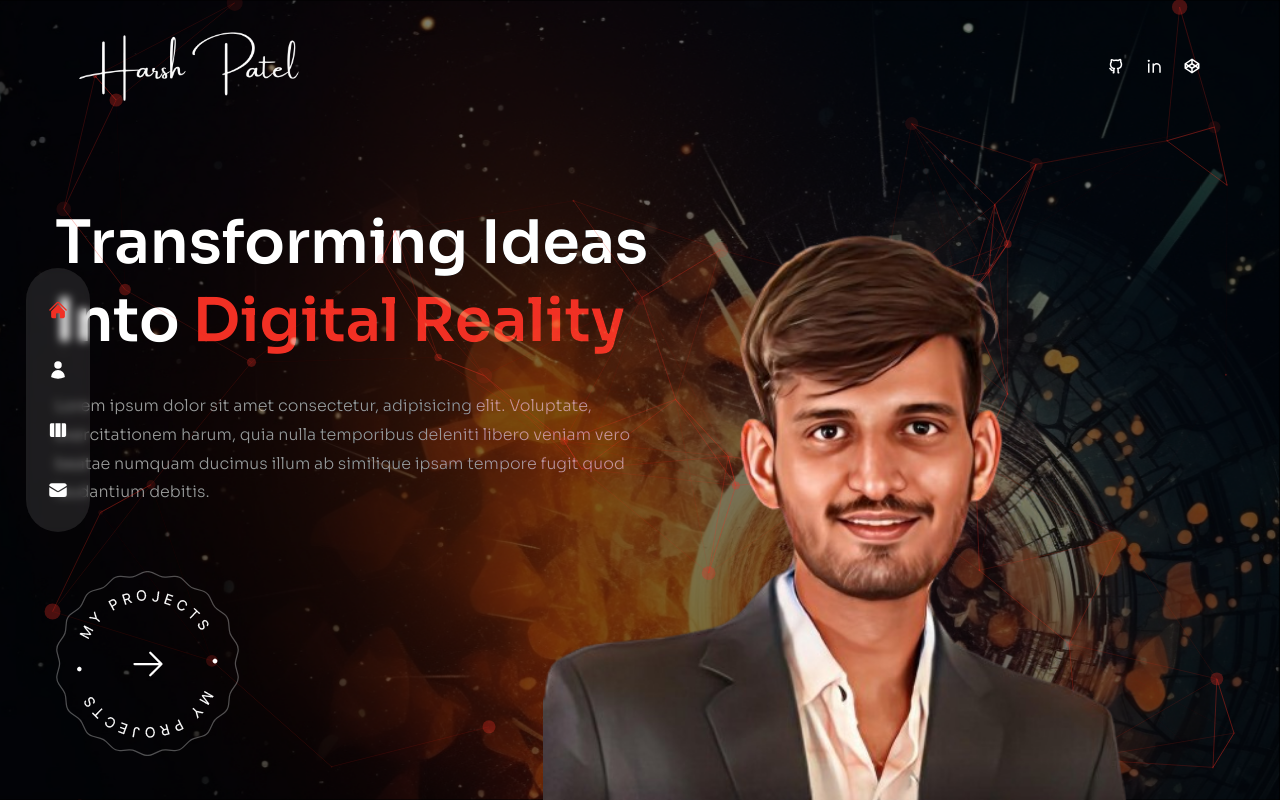
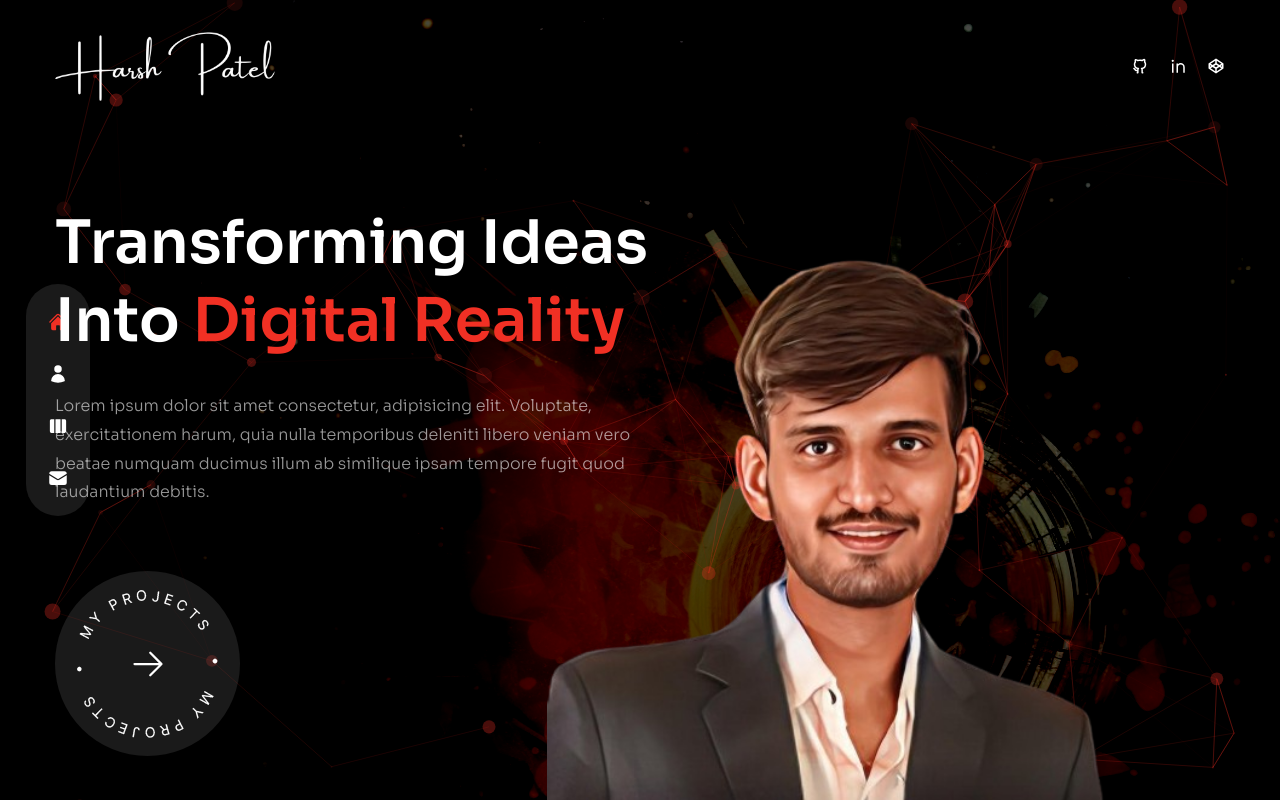
Before and after one commit to harsh4477/new-modern-portfolio, a Next.js app: page / in a window 1280 px wide. Built offline with nearby package versions, Linux system fonts and the light colour scheme.

Commit message:
small changes

```diff
--- a/components/Bulb.jsx
+++ b/components/Bulb.jsx
@@ -2,7 +2,7 @@ import Image from "next/image";
 
 const Bulb = () => {
   return (
-    <div className="absolute left-0 -bottom-12 rotate-12 animate-pulse duration-75 z-10 w-[200px] xl:w-[260px] select-none pointer-events-none">
+    <div className="absolute left-0 -bottom-12 rotate-12 animate-pulse duration-75 z-0 w-[160px] xl:w-[220px] select-none pointer-events-none">
       <Image
         src="/bulb.png"
         alt="bulb"
--- a/components/Header.jsx
+++ b/components/Header.jsx
@@ -5,11 +5,11 @@ import Socials from "../components/Socials";
 
 const Header = () => {
   return (
-    <header className="absolute z-30 w-full items-center px-16 xl-px-0 xl:h-[90px]">
+    <header className="absolute z-30 w-full items-center xl:h-[90px]">
       <div className="container mx-auto">
-        <div className="flex flex-col lg:flex-row justify-between items-center gap-y-6 py-8">
+        <div className="flex justify-between items-center gap-y-6 py-8">
           {/* logo */}
-          <Link href="/">
+          <Link href="/home">
             <Image
               src="/my-logo-white.png"
               alt="logo"
--- a/components/Nav.jsx
+++ b/components/Nav.jsx
@@ -29,12 +29,12 @@ const Nav = () => {
 
   return (
     <nav className="flex flex-col items-center xl:justify-center gap-y-4 fixed h-max bottom-0 mt-auto xl:left-[2%] z-50 top-0 w-full xl:w-16 xl:max-w-md xl:h-screen">
-      <div className="flex w-full xl:flex-col items-center justify-between xl:justify-center gap-y-10 px-4 md:px-40 xl:px-0 h-[80px] xl:h-max py-8 bg-white/10 backdrop-blur-sm text-3xl xl:text-xl xl:rounded-full">
+      <div className="flex w-full xl:flex-col items-center justify-between xl:justify-center px-4 md:px-40 xl:px-0 md:py-3 h-[65px] xl:h-max bg-white/10 backdrop-blur-sm text-3xl xl:text-xl xl:rounded-full">
         {navData.map((link, i) => (
           <Link
             className={`${
               link.path === pathname && "text-accent"
-            } relative flex items-center group hover:text-accent transition-all duration-300`}
+            } relative flex items-center p-4 group hover:text-accent transition-all duration-300`}
             href={link.path}
             key={i}
           >
--- a/components/ProjectsBtn.jsx
+++ b/components/ProjectsBtn.jsx
@@ -8,7 +8,7 @@ const ProjectsBtn = () => {
     <div className="mx-auto xl:mx-0">
       <Link
         href="/work"
-        className="relative w-[185px] h-[185px] flex justify-center items-center bg-circleStar bg-cover bg-center bg-no-repeat group"
+        className="relative w-[185px] h-[185px] flex justify-center items-center bg-white/10 rounded-full group z-50"
       >
         <Image
           src="/rounded-text.png"
--- a/pages/about/index.jsx
+++ b/pages/about/index.jsx
@@ -2,18 +2,18 @@ import { motion } from "framer-motion";
 import { useState } from "react";
 import CountUp from "react-countup";
 import {
-  FaBootstrap,
-  FaCss3,
-  FaFigma,
-  FaHtml5,
-  FaSass,
-  FaWordpress,
-} from "react-icons/fa";
-import {
   SiAdobephotoshop,
-  SiAdobexd,
-  SiFramer,
-  SiNextdotjs,
+  SiAntdesign,
+  SiBootstrap,
+  SiCss3,
+  SiFigma,
+  SiGithub,
+  SiHtml5,
+  SiJavascript,
+  SiMui,
+  SiReact,
+  SiSass,
+  SiTailwindcss,
 } from "react-icons/si";
 
 import Avatar from "../../components/Avatar";
@@ -24,20 +24,24 @@ export const aboutData = [
     title: "skills",
     info: [
       {
-        title: "Web Development",
+        title: "Web Designing",
         icons: [
-          FaHtml5,
-          FaCss3,
-          FaSass,
-          FaBootstrap,
-          SiNextdotjs,
-          SiFramer,
-          FaWordpress,
+          SiHtml5,
+          SiCss3,
+          SiSass,
+          SiBootstrap,
+          SiTailwindcss,
+          SiMui,
+          SiAntdesign,
         ],
       },
       {
+        title: "Web Devloping",
+        icons: [SiGithub, SiJavascript, SiReact],
+      },
+      {
         title: "UI/UX Design",
-        icons: [FaFigma, SiAdobexd, SiAdobephotoshop],
+        icons: [SiFigma, SiAdobephotoshop],
       },
     ],
   },
--- a/pages/contact/app.js
+++ /dev/null
@@ -1,52 +0,0 @@
-const express = require("express");
-const nodemailer = require("nodemailer");
-const cors = require("cors");
-const app = express();
-const port = 5000;
-
-app.use(cors());
-app.use(express.json({ limit: "25mb" }));
-app.use(express.urlencoded({ limit: "25mb" }));
-app.use((req, res, next) => {
-  res.setHeader("Access-Control-Allow-Origin", "*");
-  next();
-});
-
-function sendEmail({ email, subject, message }) {
-  return new Promise((resolve, reject) => {
-    var transporter = nodemailer.createTransport({
-      service: "gmail",
-      auth: {
-        user: "example@gmail.com",
-        pass: "Dpuak79fnDgBRxBJNy8d",
-      },
-    });
-
-    const mail_configs = {
-      from: "example@gmail.com",
-      to: email,
-      subject: subject,
-      html: `
-      <p>${message}</p>
-      <p>Best Regards</p>
-      `,
-    };
-    transporter.sendMail(mail_configs, function (error, info) {
-      if (error) {
-        console.log(error);
-        return reject({ message: `An error has occurred` });
-      }
-      return resolve({ message: "Email sent successfully" });
-    });
-  });
-}
-
-app.get("/", (req, res) => {
-  sendEmail(req.query)
-    .then((response) => res.send(response.message))
-    .catch((error) => res.status(500).send(error.message));
-});
-
-app.listen(port, () => {
-  console.log(`nodemailerProject is listening at http://localhost:${port}`);
-});
--- a/pages/contact/index.jsx
+++ b/pages/contact/index.jsx
@@ -80,7 +80,7 @@ const Contact = () => {
             >
               {({ errors }) => (
                 <Form className="flex-1 flex flex-col gap-6 w-full mx-auto">
-                  <div className="grid grid-cols-2 gap-4 w-full">
+                  <div className="grid grid-cols-1 md:grid-cols-2 gap-4 w-full">
                     <div className="flex flex-col gap-1">
                       <Field
                         className={`input ${
@@ -111,7 +111,7 @@ const Contact = () => {
                         </span>
                       )}
                     </div>
-                    <div className="flex flex-col gap-1 col-span-2">
+                    <div className="flex flex-col gap-1 md:col-span-2">
                       <Field
                         className={`input ${
                           errors.subject ? "border-red-600" : ""
@@ -126,7 +126,7 @@ const Contact = () => {
                         </span>
                       )}
                     </div>
-                    <div className="flex flex-col gap-1 col-span-2">
+                    <div className="flex flex-col gap-1 md:col-span-2">
                       <Field
                         component="textarea"
                         className={`textarea ${
@@ -142,7 +142,7 @@ const Contact = () => {
                         </span>
                       )}
                     </div>
-                    <div className="col-span-2">
+                    <div className="md:col-span-2">
                       <div className="btn rounded-full border border-white/50 max-w-[170px] px-8 flex items-center justify-center overflow-hidden hover:border-accent group">
                         {isLoading ? (
                           <span>Sending...</span>
--- a/pages/index.jsx
+++ b/pages/index.jsx
@@ -19,7 +19,7 @@ const Home = () => {
               initial="hidden"
               animate="show"
               exit="hidden"
-              className="h1"
+              className="h1 z-50"
             >
               Transforming Ideas <br /> Into{" "}
               <span className="text-accent">Digital Reality</span>
@@ -31,7 +31,7 @@ const Home = () => {
               initial="hidden"
               animate="show"
               exit="hidden"
-              className="max-w-sm xl:max-w-xl mx-auto xl:mx-0 mb-10 xl:mb-16"
+              className="max-w-sm xl:max-w-xl mx-auto xl:mx-0 mb-10 xl:mb-16 z-50"
             >
               Lorem ipsum dolor sit amet consectetur, adipisicing elit.
               Voluptate, exercitationem harum, quia nulla temporibus deleniti
@@ -48,7 +48,7 @@ const Home = () => {
               initial="hidden"
               animate="show"
               exit="hidden"
-              className="hidden xl:flex z-20"
+              className="hidden xl:flex z-50"
             >
               <ProjectsBtn />
             </motion.div>
@@ -60,7 +60,7 @@ const Home = () => {
           {/* <div className="absolute top-0 right-0 w-full h-full bg-primary/100"></div> */}
           <div
             role="img"
-            className="bg-none xl:bg-explosion xl:bg-cover xl:bg-right xl:bg-no-repeat w-full h-full mix-blend-lighten translate-z-0 opacity-50"
+            className="bg-none xl:bg-explosion xl:bg-cover xl:bg-right xl:bg-no-repeat w-full h-full mix-blend-hard-light translate-z-0 opacity-30"
             aria-hidden
           />
 
@@ -71,7 +71,7 @@ const Home = () => {
             animate="show"
             exit="hidden"
             transition={{ duration: 1, ease: "easeInOut" }}
-            className="w-full h-full max-w-[635px] max-h-[575px] absolute -bottom-32 lg:bottom-14 lg:right-[8%]"
+            className="w-full h-full max-w-[605px] max-h-[555px] absolute -bottom-32 lg:bottom-12 lg:right-[10%]"
           >
             <Avatar />
           </motion.div>
--- a/pages/work/index.jsx
+++ b/pages/work/index.jsx
@@ -12,7 +12,7 @@ const Work = () => {
       <div className="container mx-auto">
         <div className="flex flex-col xl:flex-row gap-x-8">
           {/* text */}
-          <div className="text-center flex xl:w-[30vw] flex-col lg:text-left mb-4 xl:mb-0">
+          <div className="text-center flex xl:w-[30vw] flex-col lg:flex-row xl:flex-col lg:text-left mb-4 xl:mb-0">
             <motion.h2
               variants={fadeIn("up", 0.2)}
               initial="hidden"
@@ -27,7 +27,7 @@ const Work = () => {
               initial="hidden"
               animate="show"
               exit="hidden"
-              className="mb-4 max-w-[400px] mx-auto lg:mx-0"
+              className="mb-4 max-w-[400px] mx-auto lg:mx-0 pl-0 lg:pl-11 xl:pl-0"
             >
               Lorem ipsum dolor sit amet consectetur adipisicing elit. Tenetur
               tempora eligendi, quisquam tempore sint reiciendis.
```
